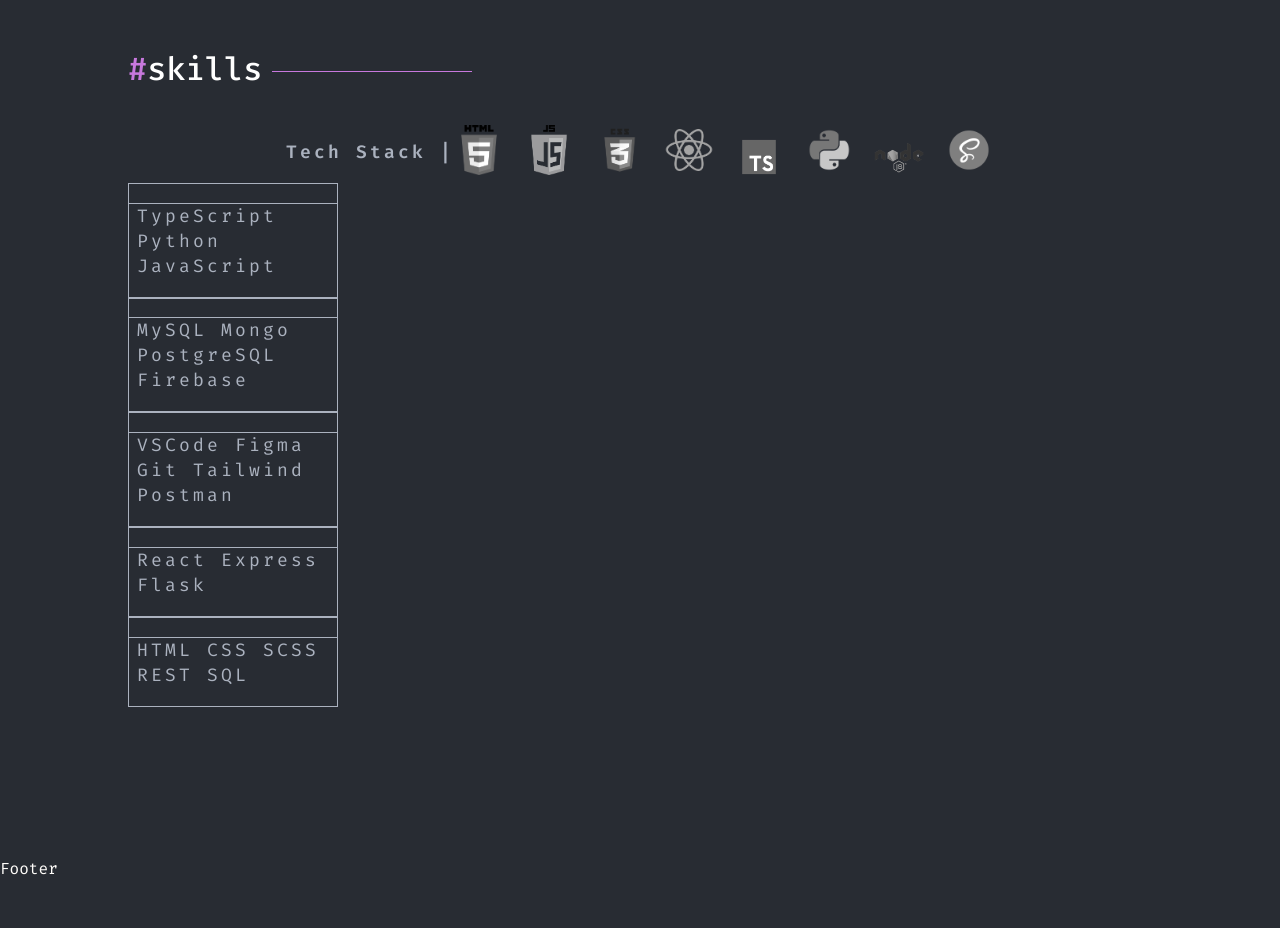
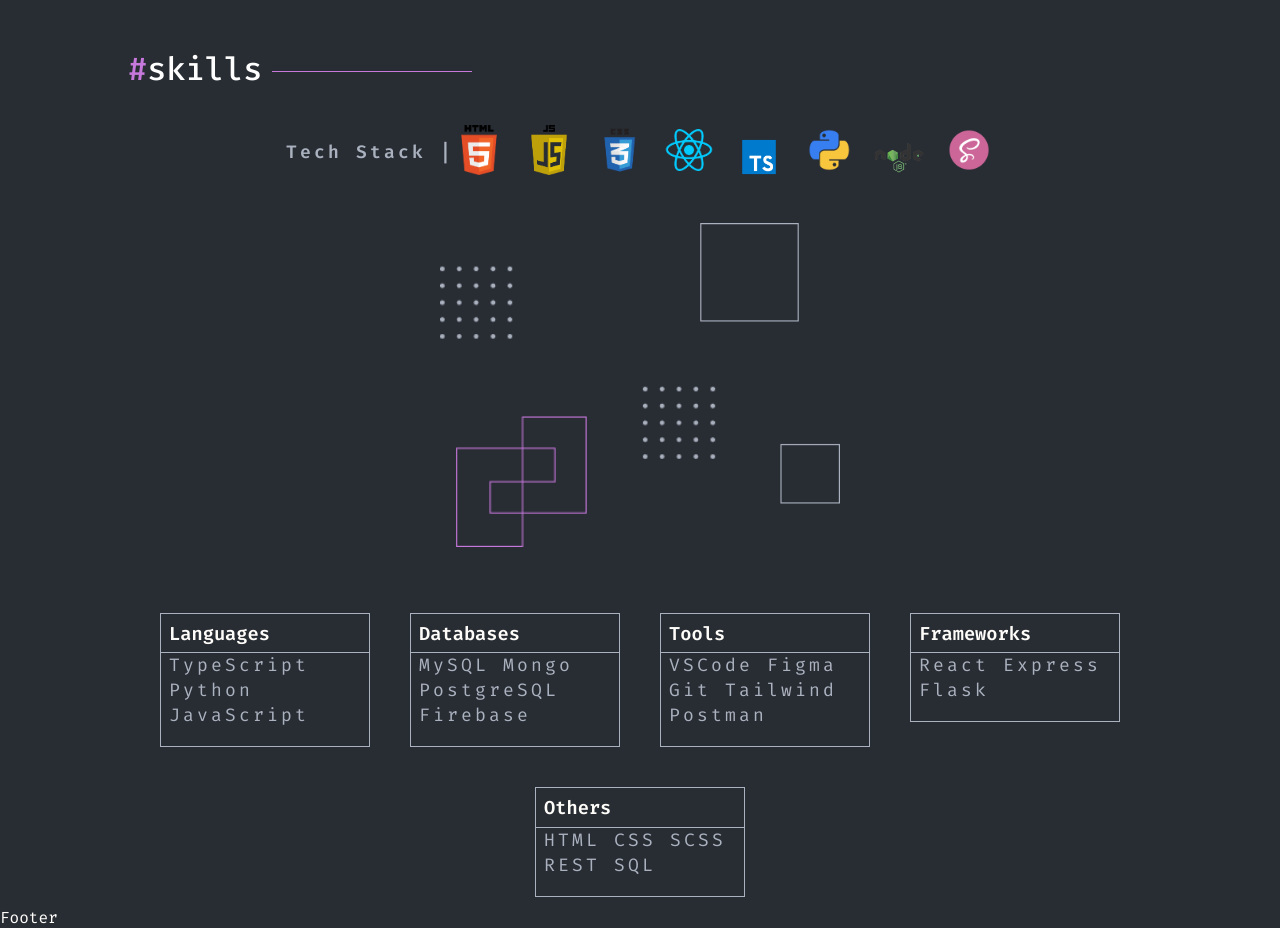
Before and after one commit to iancenry/portfolio2.0, a React (Vite) app: page / in a window 1280 px wide. Shown: the part 1660-2588 px from the top of the page. Before the commit the page ends 2539 px from the top, so only its background shows below. Built offline with nearby package versions, Linux system fonts and the light colour scheme.

Commit message:
minor update

```diff
--- a/src/Pages/Home/Home.jsx
+++ b/src/Pages/Home/Home.jsx
@@ -23,7 +23,7 @@ const Home = () => {
   ))
 
   const skills = data?.skills.map((skill) => (
-    <SkillsCard key={skill.id} title={skill.cover} content={skill.content} />
+    <SkillsCard key={skill.id} title={skill.title} content={skill.content} />
   ))
 
   return (
@@ -112,7 +112,12 @@ const Home = () => {
             <img src="src/assets/images/stack/sass.png" alt="Sass" />
           </div>
         </div>
-        <div className="skills-cards">{skills}</div>
+        <div className="skills__main flex flex-jc-sb flex-ai-c">
+          <div className="skills__main__pattern">
+            <img src="/src/assets/images/skills-pattern.png" alt="" />
+          </div>
+          <div className="skills__main__cards flex">{skills}</div>
+        </div>
       </section>
     </>
   )
--- a/src/Pages/Home/_skills.scss
+++ b/src/Pages/Home/_skills.scss
@@ -1,5 +1,5 @@
 .skills {
-  .skills__tech-stack {
+  &__tech-stack {
     align-items: center;
     flex-wrap: wrap;
 
@@ -9,6 +9,10 @@
         cursor: pointer;
         filter: grayscale(100%);
         transition: filter 500ms ease-in-out;
+
+        @include breakpoint-down(x-large) {
+          filter: grayscale(0);
+        }
 
         &:not(:last-child) {
           margin-right: 1.25rem;
@@ -20,4 +24,42 @@
       }
     }
   }
+
+  &__main {
+    margin-top: 9.375rem;
+
+    @include breakpoint-down(x-large) {
+      flex-direction: column;
+      margin-top: 2.5rem;
+    }
+
+    &__pattern {
+      width: 25rem;
+      height: 21.875rem;
+
+      @include breakpoint-down(medium) {
+        width: 100%;
+      }
+
+      > img {
+        width: 100%;
+      }
+    }
+
+    &__cards {
+      gap: 2.5rem;
+      justify-content: end;
+      flex-wrap: wrap;
+      flex: 1;
+
+      @include breakpoint-down(x-large) {
+        margin-top: 2.5rem;
+        justify-content: center;
+      }
+
+      @include breakpoint-down(medium) {
+        margin-top: 0.625rem;
+      }
+    }
+  }
 }
```
